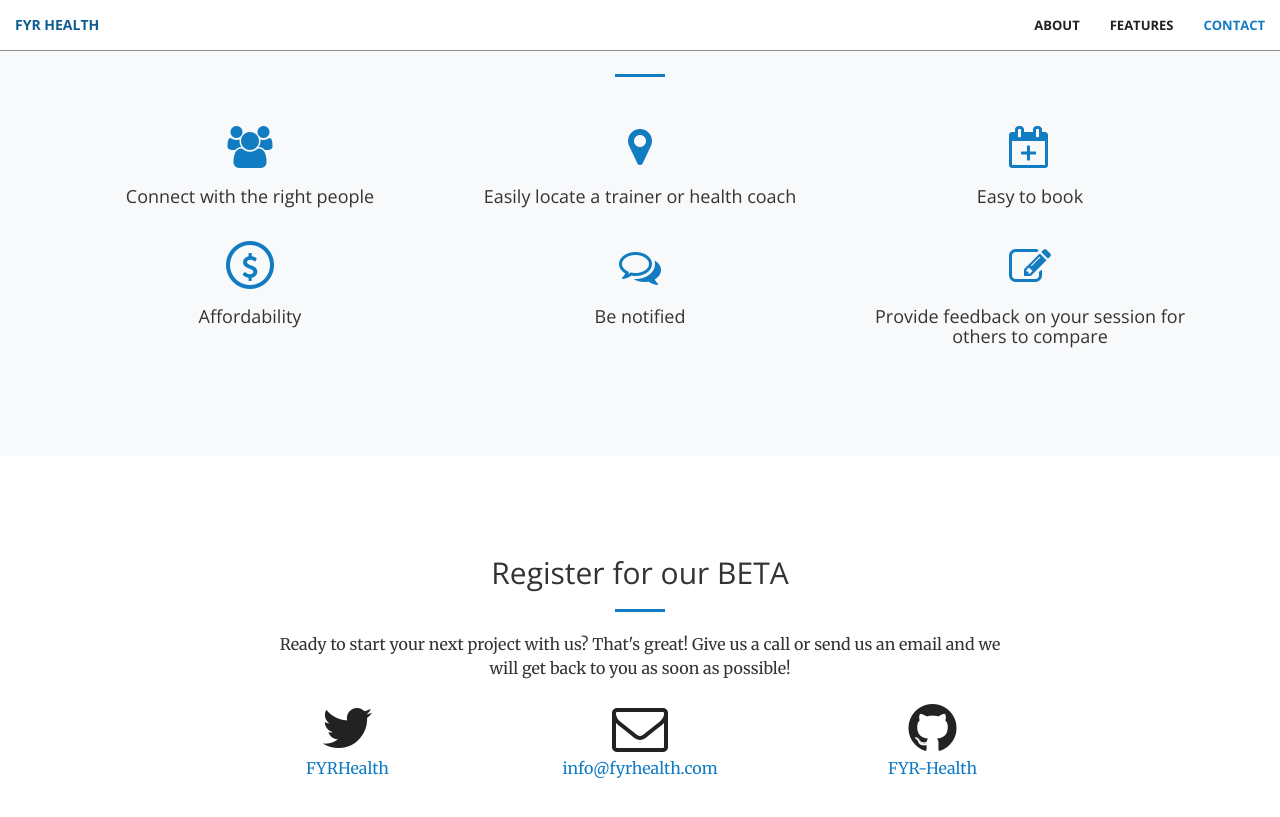
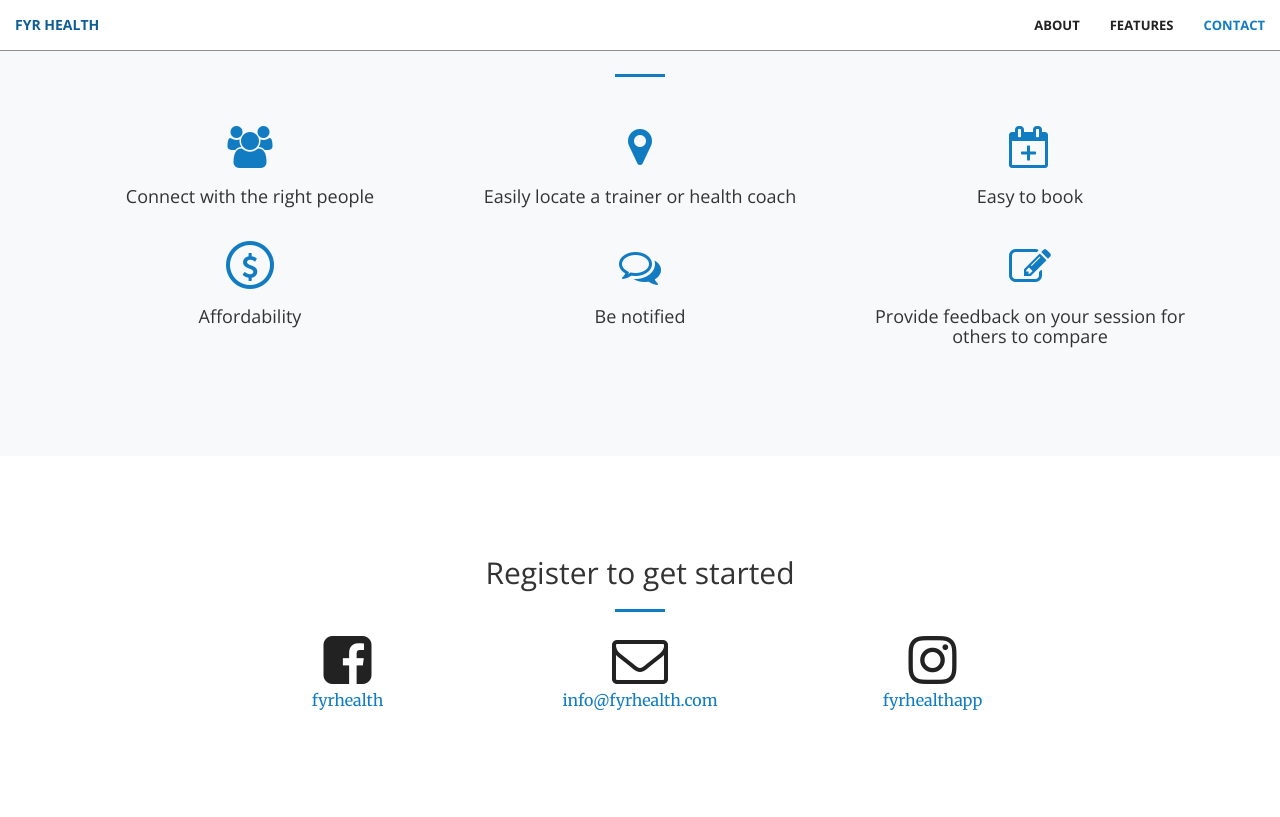
Before and after one commit to FYR-Health/FYR-Health.github.io, a Jekyll site: the page built from index.html, in a window 1280 px wide and 900 px high, scrolled down 1421 px. Shown: the top 817 px of the window. Built offline with Jekyll 4.4.1, drawn with Linux system fonts in a browser that asks for light colours.

Commit message:
[f] 5+7: Update social info; Change text in Register
https://trello.com/c/IFDA0NK6
https://trello.com/c/vjeDfpXP

```diff
--- a/_config.yml
+++ b/_config.yml
@@ -8,8 +8,8 @@ description: > # this means to ignore newlines until "baseurl:"
 baseurl: "" # the subpath of your site, e.g. /blog/
 url: "" # the base hostname & protocol for your site
 
-twitter_username: FYRHealth
-github_username: FYR-Health
+facebook_username: fyrhealth
+instagram_username: fyrhealthapp
 
 # Build settings
 markdown: kramdown
--- a/_includes/contact.html
+++ b/_includes/contact.html
@@ -2,14 +2,13 @@
   <div class="container">
     <div class="row">
       <div class="col-lg-8 col-lg-offset-2 text-center">
-                <h2 class="section-heading">Register for our BETA</h2>
+        <h2 class="section-heading">Register to get started</h2>
         <hr class="primary">
-                <p>Ready to start your next project with us? That's great! Give us a call or send us an email and we will get back to you as soon as possible!</p>
       </div>
       <div class="col-lg-2 col-lg-offset-2 text-center">
-            <a href="https://twitter.com/{{ site.twitter_username }}">
-                <i class="fa fa-twitter fa-3x wow bounceIn" data-wow-delay=".1s"></i>
-                <p>{{ site.twitter_username }}</p>
+        <a href="https://www.facebook.com/{{ site.facebook_username }}">
+          <i class="fa fa-facebook-square fa-3x wow bounceIn" data-wow-delay=".1s"></i>
+          <p>{{ site.facebook_username }}</p>
         </a>
       </div>
       <div class="col-lg-2 col-lg-offset-1 text-center">
@@ -19,11 +18,10 @@
             </a>
       </div>
       <div class="col-lg-2 col-lg-offset-1 text-center">
-            <a href="https://github.com/{{ site.github_username }}">
-            <i class="fa fa-github fa-3x wow bounceIn" data-wow-delay=".1s"></i>
-                <p>{{ site.github_username }}</p>
+        <a href="https://www.instagram.com/{{ site.instagram_username }}">
+          <i class="fa fa-instagram fa-3x wow bounceIn" data-wow-delay=".1s"></i>
+          <p>{{ site.instagram_username }}</p>
         </a>
       </div>
-
     </div>
 </section>
```
Lines whose indentation alone changed are shown as unchanged.
